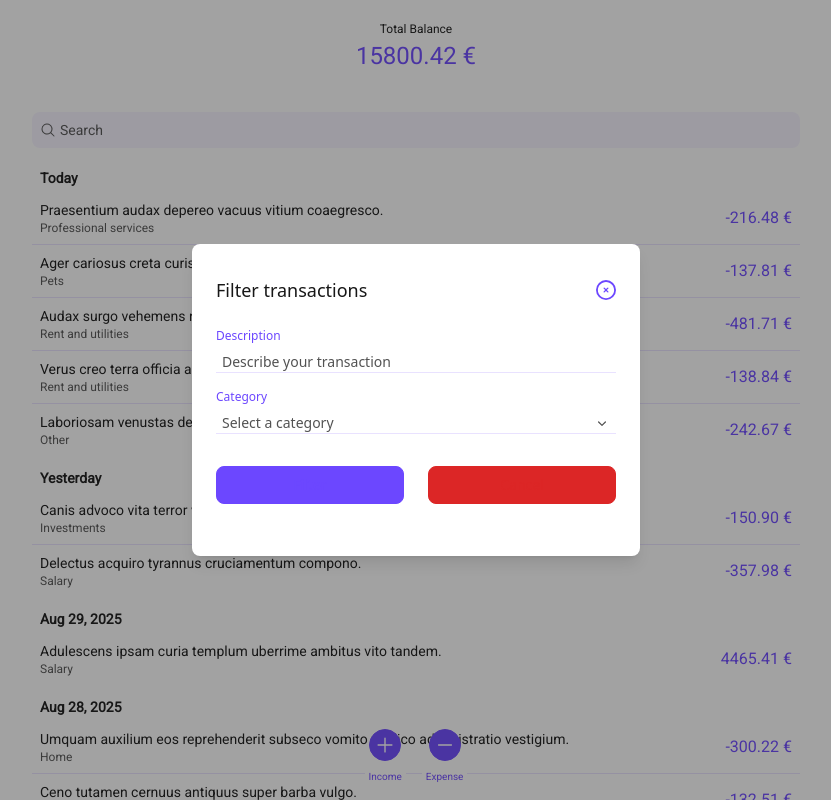
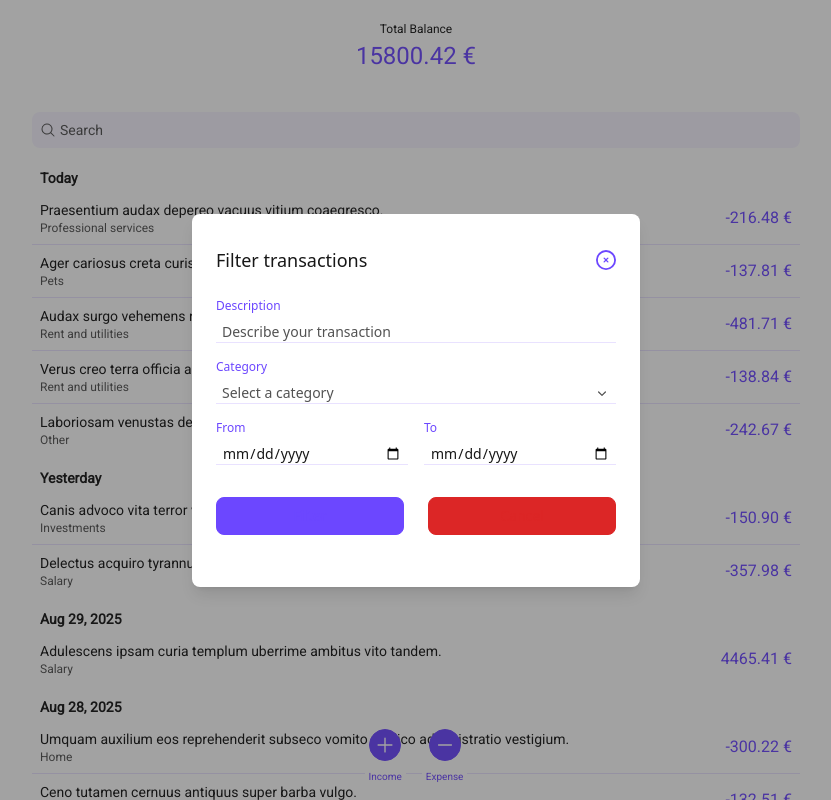
Before and after one commit to AzuZhou/finance-tracker, a Next.js app: page / in a window 1280 px wide. Both pictures are taken after a click on the button "Search". Shown: the top 800 px of the page, without its empty margins (224-1055 px from the left). Built offline with nearby package versions, Linux system fonts and the light colour scheme.

Commit message:
create DatePicker component and filter

```diff
--- a/src/components/transactions/FilterTransactionsForm.tsx
+++ b/src/components/transactions/FilterTransactionsForm.tsx
@@ -4,7 +4,8 @@ import { useState } from "react";
 import FormInput from "@/components/ui/FormInput";
 import Form from "@/components/ui/Form";
 import Select from "@/components/ui/Select";
-import { TransactionFilters } from "@/lib/types";
+import DatePicker from "@/components/ui/DatePicker";
+import { TransactionFilters, DateRangeType } from "@/lib/types";
 import { CATEGORIES } from "@/lib/contants";
 
 const FilterTransactionsForm = ({
@@ -17,10 +18,15 @@ const FilterTransactionsForm = ({
   const [description, setDescription] = useState("");
   const [category, setCategory] = useState("");
 
+  const [dateRange, setDateRange] = useState<DateRangeType>({
+    from: null,
+    to: null
+  });
+
   const handleSubmit = (e: React.FormEvent<HTMLFormElement>) => {
     e.preventDefault();
 
-    setFilters({ description, category });
+    setFilters({ description, category, dateRange });
   };
 
   return (
@@ -43,6 +49,8 @@ const FilterTransactionsForm = ({
         defaultOption="Select a category"
         options={CATEGORIES["expense"]}
       />
+
+      <DatePicker range={dateRange} onRangeChange={setDateRange} />
     </Form>
   );
 };
--- /dev/null
+++ b/src/components/ui/DatePicker.tsx
@@ -0,0 +1,67 @@
+import { DateRangeType } from "@/lib/types";
+
+const DatePicker = ({
+  range,
+  onRangeChange
+}: {
+  range: DateRangeType;
+  onRangeChange: (value: DateRangeType) => void;
+}) => {
+  const today = new Date();
+  today.setHours(0, 0, 0, 0);
+
+  const handleFromChange = (e: React.ChangeEvent<HTMLInputElement>) => {
+    const { value } = e.target;
+    const newFrom = new Date(value);
+
+    if (range?.to && newFrom > range.to) return;
+    if (newFrom > new Date()) return;
+
+    onRangeChange({ ...range, from: newFrom });
+  };
+
+  const handleToChange = (e: React.ChangeEvent<HTMLInputElement>) => {
+    const { value } = e.target;
+    const newTo = new Date(value);
+
+    if (range?.from && newTo < range.from) return;
+    if (newTo > new Date()) return;
+
+    onRangeChange({ ...range, to: newTo });
+  };
+
+  return (
+    <div className="flex gap-4">
+      <div className="flex flex-1 flex-col gap-2">
+        <label htmlFor="from-date" className="text-xs text-[var(--primary-color)]">
+          From
+        </label>
+
+        <input
+          type="date"
+          className="border-b-1 border-[var(--secondary-color)] px-1.5 text-sm placeholder:text-[var(--text-muted)]"
+          name="from-date"
+          id="from-date"
+          value={range.from?.toISOString().split("T")[0] ?? ""}
+          onChange={handleFromChange}
+        />
+      </div>
+
+      <div className="flex flex-1 flex-col gap-2">
+        <label htmlFor="to-date" className="text-xs text-[var(--primary-color)]">
+          To
+        </label>
+        <input
+          type="date"
+          className="border-b-1 border-[var(--secondary-color)] px-1.5 text-sm placeholder:text-[var(--text-muted)]"
+          name="to-date"
+          id="to-date"
+          value={range.to?.toISOString().split("T")[0] ?? ""}
+          onChange={handleToChange}
+        />
+      </div>
+    </div>
+  );
+};
+
+export default DatePicker;
--- a/src/components/ui/FormInput.tsx
+++ b/src/components/ui/FormInput.tsx
@@ -5,10 +5,11 @@ type FormInputType = {
   value: string;
   placeholder: string;
   label: string;
-  setValue: (val: string) => void;
-  validate?: (val: string) => boolean;
+  setValue: (value: string) => void;
+  validate?: (value: string) => boolean;
   maxLength?: number;
   error?: string;
+  type?: string;
 };
 
 const FormInput = ({
@@ -19,7 +20,8 @@ const FormInput = ({
   label,
   validate,
   maxLength,
-  error
+  error,
+  type = "text"
 }: FormInputType) => {
   const handleChage = (e: React.ChangeEvent<HTMLInputElement>) => {
     const { value } = e.target;
@@ -38,7 +40,7 @@ const FormInput = ({
       </label>
       <input
         className="border-b-1 border-[var(--secondary-color)] px-1.5 text-sm placeholder:text-[var(--text-muted)]"
-        type="text"
+        type={type}
         id={name}
         name={name}
         placeholder={placeholder}
--- a/src/lib/types.ts
+++ b/src/lib/types.ts
@@ -1,4 +1,9 @@
 export type TransactionType = "income" | "expense";
+
+export type DateRangeType = {
+  from: Date | null;
+  to: Date | null;
+};
 
 export type Transaction = {
   id: string;
@@ -12,9 +17,6 @@ export type Transaction = {
 export type TransactionFilters = {
   description?: string;
   type?: TransactionType;
-  dateRange?: {
-    from: Date;
-    to: Date;
-  };
+  dateRange?: DateRangeType;
   category?: string;
 };
```
